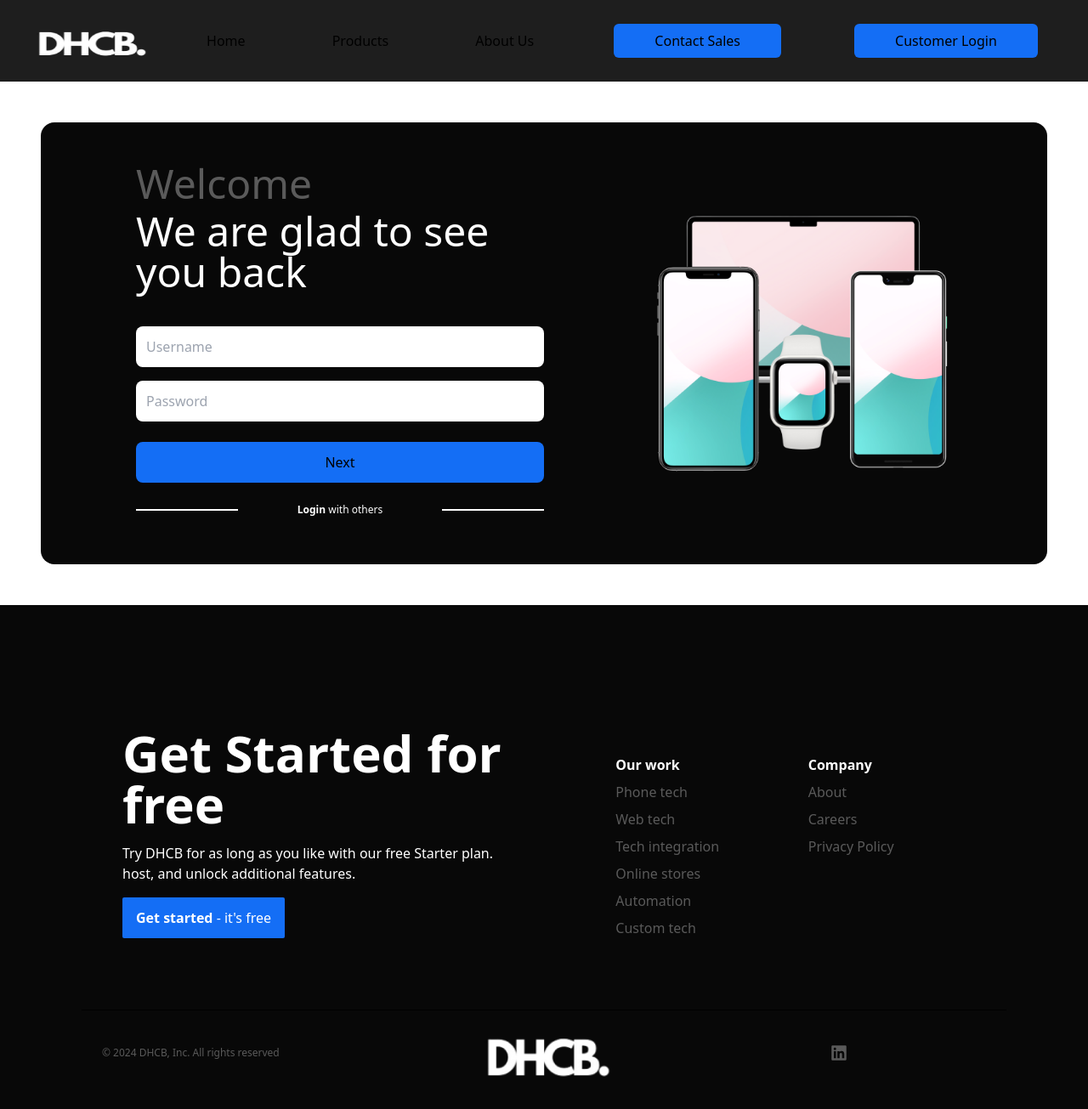
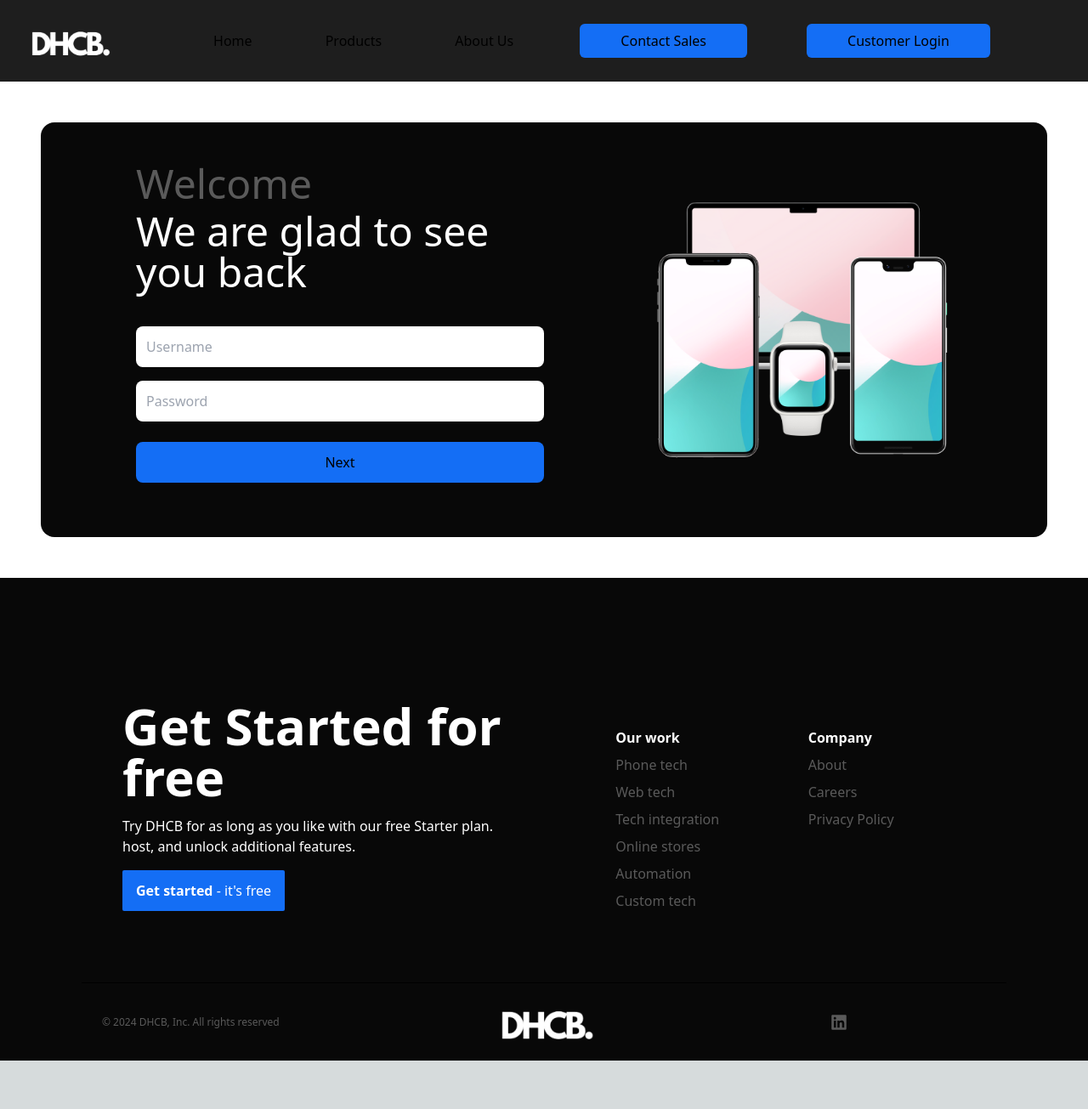
Before and after one commit to Abdulrahmanrihan/DHCB, a Next.js app: page /login in a window 1280 px wide. Shown: the whole page at 85% size. After the commit the page ends 1248 px from the top, so only its background shows below. Built offline with nearby package versions, Linux system fonts and the light colour scheme.

Commit message:
some feedback fixes 2

```diff
--- a/src/app/contact/page.js
+++ b/src/app/contact/page.js
@@ -7,13 +7,13 @@ export default function contact(){
             <Header/>
             <section class="flex flex-col md:flex-row md:m-12 m-6">
                 <div class="flex flex-col md:w-2/5 w-full rounded-md bg-darker p-12">
-                    <p class="text-white text-xl mb-3 font-bold">Connect</p>
-                    <p class="text-white mb-12 text-xs">Out team is committed to helping you</p>
+                    <p class="text-white text-3xl mb-3 font-bold">Connect</p>
+                    <p class="text-white mb-12 text-sm">Out team is committed to helping you</p>
                     <p class="my-1 text-xs">Ezzat's phone</p>
                     <p class="my-1 text-xs">connect@dhcb.com</p>
                     <p class="my-1 text-xs">Egypt | United states</p>
                 </div>
-                <div class="flex flex-col w-full md:w-3/5 bg-white md:p-12 p-6">
+                <div class="flex flex-col w-full md:w-3/5 bg-white md:p-12 p-6 text-black">
                     <div class="flex flex-col md:flex-row justify-around">
                         <div class="flex flex-col m-4">
                             <p class="text-xs text-dark">Name</p>
--- a/src/app/login/page.js
+++ b/src/app/login/page.js
@@ -10,17 +10,12 @@ export default function login(){
         <main class="bg-white">
             <Header/>
             <div class="flex flex-col md:flex-row bg-darker rounded-2xl md:p-12 md:m-12 m-6 p-8">
-                <div class="flex flex-col w-full md:w-1/2 md:mx-16">
+                <div class="flex flex-col w-full md:w-1/2 md:mx-16 text-black">
                     <p class="text-4xl md:text-5xl text-gray mb-2">Welcome</p>
                     <p class="text-4xl md:text-5xl text-white mb-8">We are glad to see you back</p>
                     <input class="rounded-lg bg-white text-black p-3 my-2" type="text" placeholder="Username"/>
                     <input class="rounded-lg bg-white text-black p-3 my-2" type="password" placeholder="Password"/>
                     <button class="bg-blue p-3 rounded-lg my-4">Next</button>
-                    <div class="flex flex-col md:flex-row justify-between my-2">
-                        <hr class="border border-white md:w-1/4 my-auto"/>
-                        <p class="text-white text-center my-3 md:my-auto md:text-md text-xs"><span class="font-bold">Login</span> with others</p>
-                        <hr class="border border-white md:w-1/4 my-auto"/>
-                    </div>
                 </div>
                 <div class="flex flex-col w-full md:w-1/2">
                     <Image class="my-6 md:my-auto mx-auto" src={devices} width={350} height={350}/>
--- a/src/app/products/page.js
+++ b/src/app/products/page.js
@@ -25,17 +25,17 @@ export default function products(){
                 </div>
             </section>
             <section class="flex flex-col md:p-12 p-8 bg-white">
-                <h1 class="text-3xl md:text-4xl text-center my-24 text-black">Effeciency highlights</h1>
+                <h1 class="text-3xl md:text-4xl text-center md:mt-24 mt-16 mb-24 text-black">Effeciency highlights</h1>
                 <div class="flex md:flex-row flex-col">
                     <Image class="md:w-1/2 w-full" src={screenshot1} width={500} height={500}/>
                     <div class="flex flex-col md:p-12 md:my-0 my-12">
-                        <p class="text-light-gray text-2xl mb-2">Business dashboards</p>
+                        <p class="text-gray text-2xl mb-2">Business dashboards</p>
                         <p class="text-light-gray">Pipelines that power up operations, track sales, maximize customer satisfaction, etc.</p>
                     </div>
                 </div>
                 <div class="flex flex-col md:flex-row md:mt-44 mt-12">
                     <div class="flex flex-col md:p-12">
-                        <p class="text-light-gray text-2xl mb-2">Integrations powered with AI</p>
+                        <p class="text-gray text-2xl mb-2">Integrations powered with AI</p>
                         <p class="text-light-gray">Generative solutions, APIs, third-party software utility and more</p>
                     </div>
                     <Image class="w-full md:w-1/2 md:my-0 my-12" src={screenshot2} width={500} height={500}/>
--- a/src/components/footer.js
+++ b/src/components/footer.js
@@ -1,14 +1,15 @@
+import Link from "next/link";
 import logo from "./logo.png"
 import Image from "next/image";
 
 export default function Footer(){
     return(
-        <main class="flex flex-col bg-darker md:p-24 md:pb-4">
+        <main class="flex flex-col bg-darker md:p-24 md:pb-2">
             <div class="flex flex-col md:flex-row p-12">
                 <div class="flex flex-col w-full md:w-1/2 text-white">
                     <h1 class="text-4xl md:text-6xl font-bold">Get Started for free</h1>
                     <p class="my-4 font-light">Try DHCB for as long as you like with our free Starter plan.<br/> host, and unlock additional features.</p>
-                    <button class="bg-blue text-white rounded-sm py-3 px-4 w-fit"><span class="font-bold">Get started</span> - it&apos;s free</button>
+                    <Link href='/contact'><button class="bg-blue text-white rounded-sm py-3 px-4 w-fit"><span class="font-bold">Get started</span> - it&apos;s free</button></Link>
                 </div>
                 <div class="flex flex-col md:flex-row w-full md:w-1/2 md:p-8 text-gray justify-around md:my-0 my-6">
                     <div class="flex flex-col md:my-0 my-6">
@@ -29,11 +30,11 @@ export default function Footer(){
                 </div>
             </div>
             <hr/>
-            <div class="flex flex-row px-6 justify-between">
-                <p class="text-gray md:my-auto text-xs md:w-1/3 my-6 ">© 2024 DHCB, Inc. All rights reserved</p>
-                <Image class="md:flex hidden" src={logo} width={200} height={0}/>
+            <div class="flex flex-row px-6 justify-between mt-2">
+                <p class="text-gray md:my-auto text-xs md:w-1/3 my-6 md:mx-0 mx-auto">© 2024 DHCB, Inc. All rights reserved</p>
+                <Image class="md:flex hidden" src={logo} width={150} height={0}/>
                 <div class="w-1/3 text-center my-auto md:flex hidden">
-                    <svg xmlns="http://www.w3.org/2000/svg" class="mx-auto" height={20} width={20} viewBox="0 0 448 512"><path fill="#5A5A5A" d="M416 32H31.9C14.3 32 0 46.5 0 64.3v383.4C0 465.5 14.3 480 31.9 480H416c17.6 0 32-14.5 32-32.3V64.3c0-17.8-14.4-32.3-32-32.3zM135.4 416H69V202.2h66.5V416zm-33.2-243c-21.3 0-38.5-17.3-38.5-38.5S80.9 96 102.2 96c21.2 0 38.5 17.3 38.5 38.5 0 21.3-17.2 38.5-38.5 38.5zm282.1 243h-66.4V312c0-24.8-.5-56.7-34.5-56.7-34.6 0-39.9 27-39.9 54.9V416h-66.4V202.2h63.7v29.2h.9c8.9-16.8 30.6-34.5 62.9-34.5 67.2 0 79.7 44.3 79.7 101.9V416z"/></svg>
+                    <a class="mx-auto" href="https://www.linkedin.com/company/dhcb"><svg xmlns="http://www.w3.org/2000/svg"  height={20} width={20} viewBox="0 0 448 512"><path fill="#5A5A5A" d="M416 32H31.9C14.3 32 0 46.5 0 64.3v383.4C0 465.5 14.3 480 31.9 480H416c17.6 0 32-14.5 32-32.3V64.3c0-17.8-14.4-32.3-32-32.3zM135.4 416H69V202.2h66.5V416zm-33.2-243c-21.3 0-38.5-17.3-38.5-38.5S80.9 96 102.2 96c21.2 0 38.5 17.3 38.5 38.5 0 21.3-17.2 38.5-38.5 38.5zm282.1 243h-66.4V312c0-24.8-.5-56.7-34.5-56.7-34.6 0-39.9 27-39.9 54.9V416h-66.4V202.2h63.7v29.2h.9c8.9-16.8 30.6-34.5 62.9-34.5 67.2 0 79.7 44.3 79.7 101.9V416z"/></svg></a>
                 </div>
             </div>
         </main>
--- a/src/components/header.js
+++ b/src/components/header.js
@@ -8,11 +8,6 @@ import { useRef } from 'react';
 
 import { FontAwesomeIcon } from "@fortawesome/react-fontawesome";
 import { faBars } from "@fortawesome/free-solid-svg-icons";
-
-function showorhidemenu(){
-    var menu = document.getElementById("menu");
-    menu.classList.toggle("hidden");
-}
 
 export default function Header(){
 
@@ -27,8 +22,8 @@ export default function Header(){
     return(
         <main>
             <div class="hidden md:flex flex-row w-full m-auto p-4 bg-dark">
-                <Image class="w-44 h-16" src={logo} alt="logo"/>
-                <div class="flex flex-row flex-1 justify-around my-auto">
+                <Link href="/"><Image class="w-32 h-16" src={logo} alt="logo"/></Link>
+                <div class="flex flex-row flex-1 justify-around my-auto md:px-16">
                     <Link href="/"><button class="p-2">Home</button></Link>
                     <Link href="/products"><button class="p-2">Products</button></Link>
                     <Link href="/about"><button class="p-2">About Us</button></Link>
@@ -36,7 +31,7 @@ export default function Header(){
                     <Link href="/login"><button class="bg-blue rounded-md py-2 px-12">Customer Login</button></Link>
                 </div>
             </div>
-            <div class="flex md:hidden flex-col md:flex-row w-full m-auto  bg-dark">
+            <div class="flex md:hidden flex-col md:flex-row w-full m-auto text-white bg-dark">
                 <div class="flex flex-row justify-between p-4">
                     <Image class="w-36 h-18 md:mx-0 mx-auto" src={logo} alt="logo"/>
                     <button onClick={toggleNavMenu}><FontAwesomeIcon class="w-6 h-6 my-auto" icon={faBars} /></button>
```
